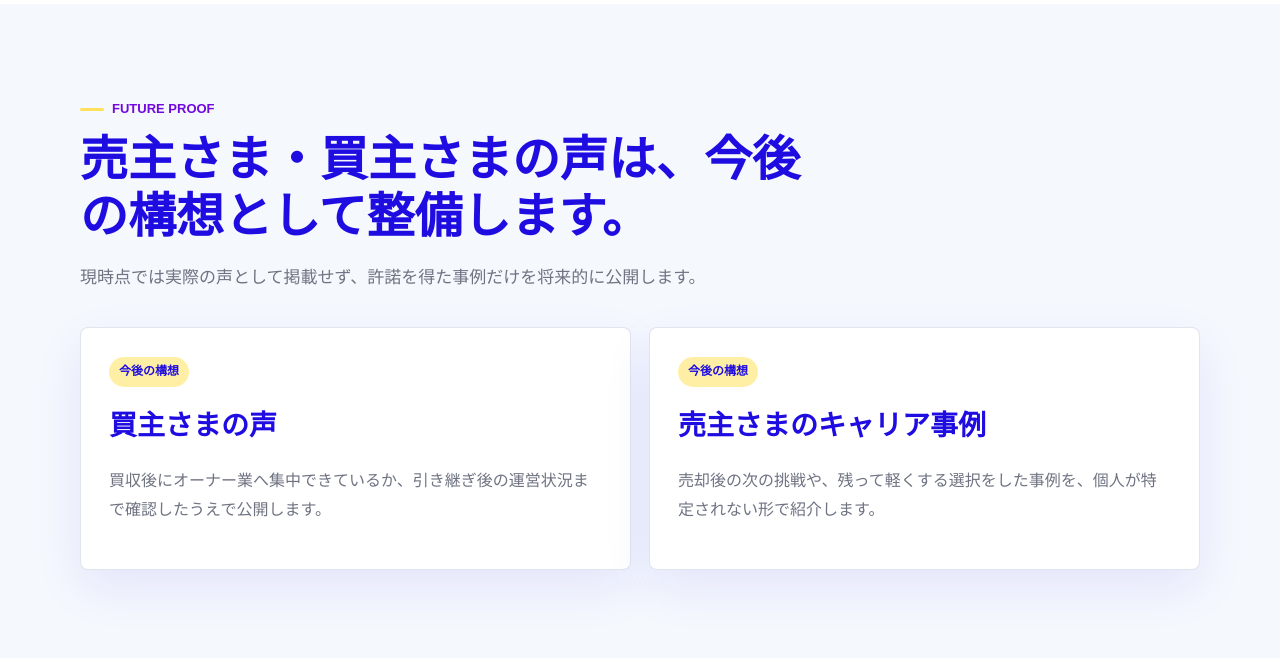
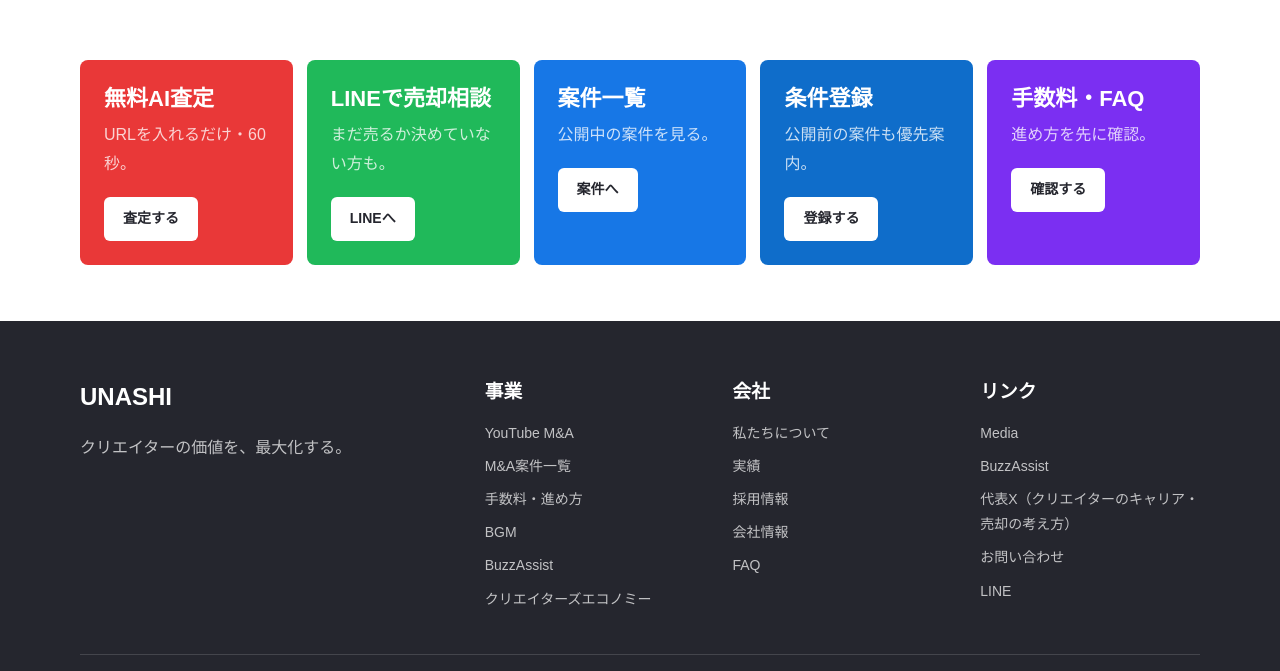
Before and after one commit to kskkondo27-oss/unashi-corporate-preview, a plain HTML site: page business/ma/index.html in a window 1280 px wide. Shown: the part 3729-4400 px from the top of the page. Drawn offline with Linux system fonts and the light colour scheme; a web font is replaced by a local one.

Commit message:
Remove placeholder voice sections

```diff
--- a/business/ma/index.html
+++ b/business/ma/index.html
@@ -118,20 +118,6 @@
       </div>
     </section>
 
-    <section class="section section-soft">
-      <div class="container">
-        <div class="section-head">
-          <span class="eyebrow">Future Proof</span>
-          <h2>売主さま・買主さまの声は、今後の構想として整備します。</h2>
-          <p>現時点では実際の声として掲載せず、許諾を得た事例だけを将来的に公開します。</p>
-        </div>
-        <div class="proof-lanes">
-          <article class="card proof-card"><span class="badge">今後の構想</span><h3>買主さまの声</h3><p>買収後にオーナー業へ集中できているか、引き継ぎ後の運営状況まで確認したうえで公開します。</p></article>
-          <article class="card proof-card"><span class="badge">今後の構想</span><h3>売主さまのキャリア事例</h3><p>売却後の次の挑戦や、残って軽くする選択をした事例を、個人が特定されない形で紹介します。</p></article>
-        </div>
-      </div>
-    </section>
-
     <section class="cta-band" aria-label="M&A相談導線">
       <div class="container cta-grid cta-grid-5">
         <div class="cta-card cta-seller"><h3>無料AI査定</h3><p>URLを入れるだけ・60秒。</p><a class="button" href="../../ai-satei/">査定する</a></div>
```
Also changed, not shown: index.html (+0 -14 lines).
